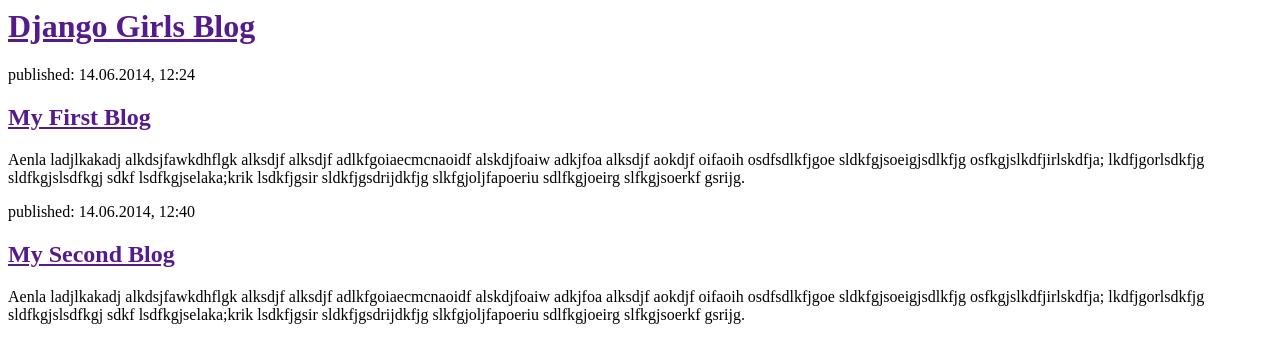
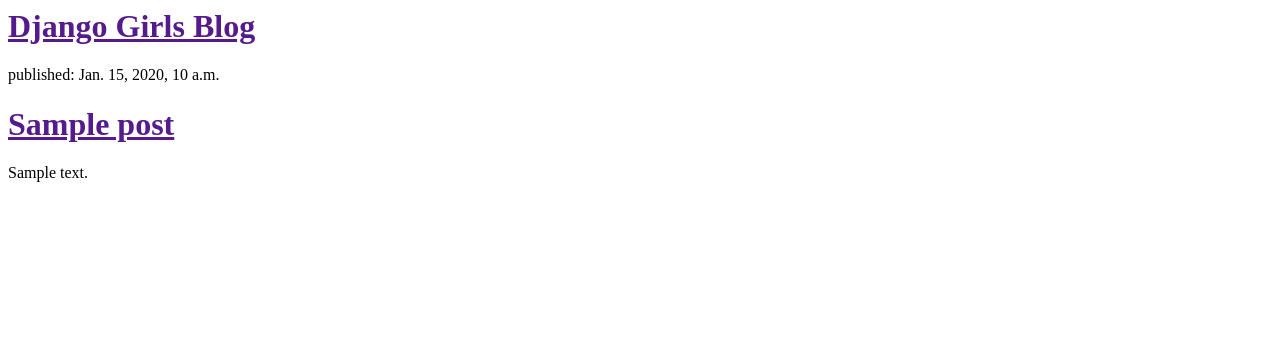
Before and after one commit to rgbosque/my-first-blog, a Django app: template blog/templates/blog/post_list.html in a window 1280 px wide. Shown: the top 363 px of the page. Run offline with Django 3.2, Linux system fonts and the light colour scheme; the template is opened without the code that fills it: values that come from a table or form of the project are taken from there, others are empty; tables that the repository leaves empty hold one stand-in row (values such as "Sample post").

Commit message:
Modified templates to display posts from database.

```diff
--- a/blog/models.py
+++ b/blog/models.py
@@ -13,7 +13,7 @@ class Post(models.Model):
 
 
     def publish(self):
-        self.publish_date = timezone.now()
+        self.published_date = timezone.now()
         self.save()
 
     def __str__(self):
--- a/blog/templates/blog/post_list.html
+++ b/blog/templates/blog/post_list.html
@@ -7,27 +7,12 @@
             <h1><a href="">Django Girls Blog</a></h1>
         </div>
 
-        <div>
-            <p>published: 14.06.2014, 12:24</p>
-            <h2><a href="">My First Blog</a></h2>
-            <p>Aenla ladjlkakadj alkdsjfawkdhflgk alksdjf alksdjf
-            adlkfgoiaecmcnaoidf alskdjfoaiw adkjfoa alksdjf aokdjf oifaoih
-            osdfsdlkfjgoe sldkfgjsoeigjsdlkfjg osfkgjslkdfjirlskdfja;
-            lkdfjgorlsdkfjg sldfkgjslsdfkgj sdkf lsdfkgjselaka;krik lsdkfjgsir
-            sldkfjgsdrijdkfjg slkfgjoljfapoeriu sdlfkgjoeirg slfkgjsoerkf
-            gsrijg.</p>
-        </div>
-
-         <div>
-            <p>published: 14.06.2014, 12:40</p>
-            <h2><a href="">My Second Blog</a></h2>
-            <p>Aenla ladjlkakadj alkdsjfawkdhflgk alksdjf alksdjf
-            adlkfgoiaecmcnaoidf alskdjfoaiw adkjfoa alksdjf aokdjf oifaoih
-            osdfsdlkfjgoe sldkfgjsoeigjsdlkfjg osfkgjslkdfjirlskdfja;
-            lkdfjgorlsdkfjg sldfkgjslsdfkgj sdkf lsdfkgjselaka;krik lsdkfjgsir
-            sldkfjgsdrijdkfjg slkfgjoljfapoeriu sdlfkgjoeirg slfkgjsoerkf
-            gsrijg.</p>
-        </div>
-
+        {% for post in posts %}
+            <div>
+                <p>published: {{ post.published_date }}</p>
+                <h1><a href=''>{{ post.title }}</a></h1>
+                <p>{{ post.text|linebreaksbr }}</p>
+            </div>
+        {% endfor %}
     </body>
 </html>
```
Also changed, not shown: blog/views.py (+6 -1 lines).
